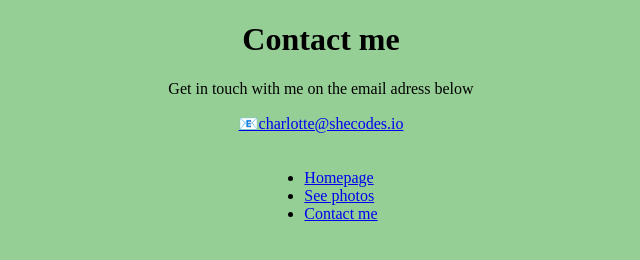
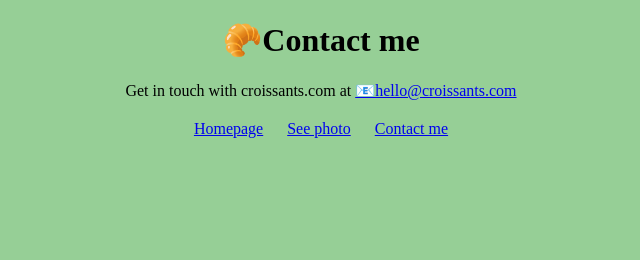
Before and after one commit to CharPrings/croissant, a plain HTML site: page contact.html in a window 1280 px wide. Shown: the whole page, without its empty margins (319-959 px from the left). Drawn offline with Linux system fonts and the light colour scheme.

Commit message:
Edited path links so no longer a list

```diff
--- a/contact.html
+++ b/contact.html
@@ -3,28 +3,26 @@
   <head>
     <meta charset="UTF-8" />
     <meta name="viewport" content="width=device-width, initial-scale=1.0" />
+    <meta
+      name="description"
+      content="Contact us to find out about the best croissants in London"
+    />
     <title>Contact me - croissants.com</title>
     <link rel="stylesheet" href="/css/styles.css" />
   </head>
   <body>
-    <h1>Contact me</h1>
-    <p>Get in touch with me on the email adress below</p>
+    <h1>🥐Contact me</h1>
+    <p>
+      Get in touch with croissants.com at
 
-    <a href="mailto:charlotte@shecodes.io" class="email"
-      >📧charlotte@shecodes.io</a
-    >
-    <div class="links">
-      <ul>
-        <li>
-          <a href="/">Homepage</a>
-        </li>
-        <li>
-          <a href="/photo.html">See photos</a>
-        </li>
-        <li>
-          <a href="/contact.html">Contact me</a>
-        </li>
-      </ul>
-    </div>
+      <a href="mailto:hello@croissants.com" class="email"
+        >📧hello@croissants.com</a
+      >
+    </p>
+    <footer>
+      <a href="/">Homepage</a>
+      <a href="/photo.html">See photo</a>
+      <a href="/contact.html">Contact me</a>
+    </footer>
   </body>
 </html>
--- a/css/styles.css
+++ b/css/styles.css
@@ -8,15 +8,12 @@ p {
   text-align: center;
 }
 
-.email {
-  display: flex;
-  justify-content: center;
+footer {
+  text-align: center;
+  margin: 20px;
 }
-
-.links {
-  display: flex;
-  justify-content: center;
-  margin-top: 20px;
+footer a {
+  margin: 0 10px;
 }
 .croissants {
   max-width: 20%;
```
Also changed, not shown: index.html (+8 -16 lines), photo.html (+7 -14 lines).
